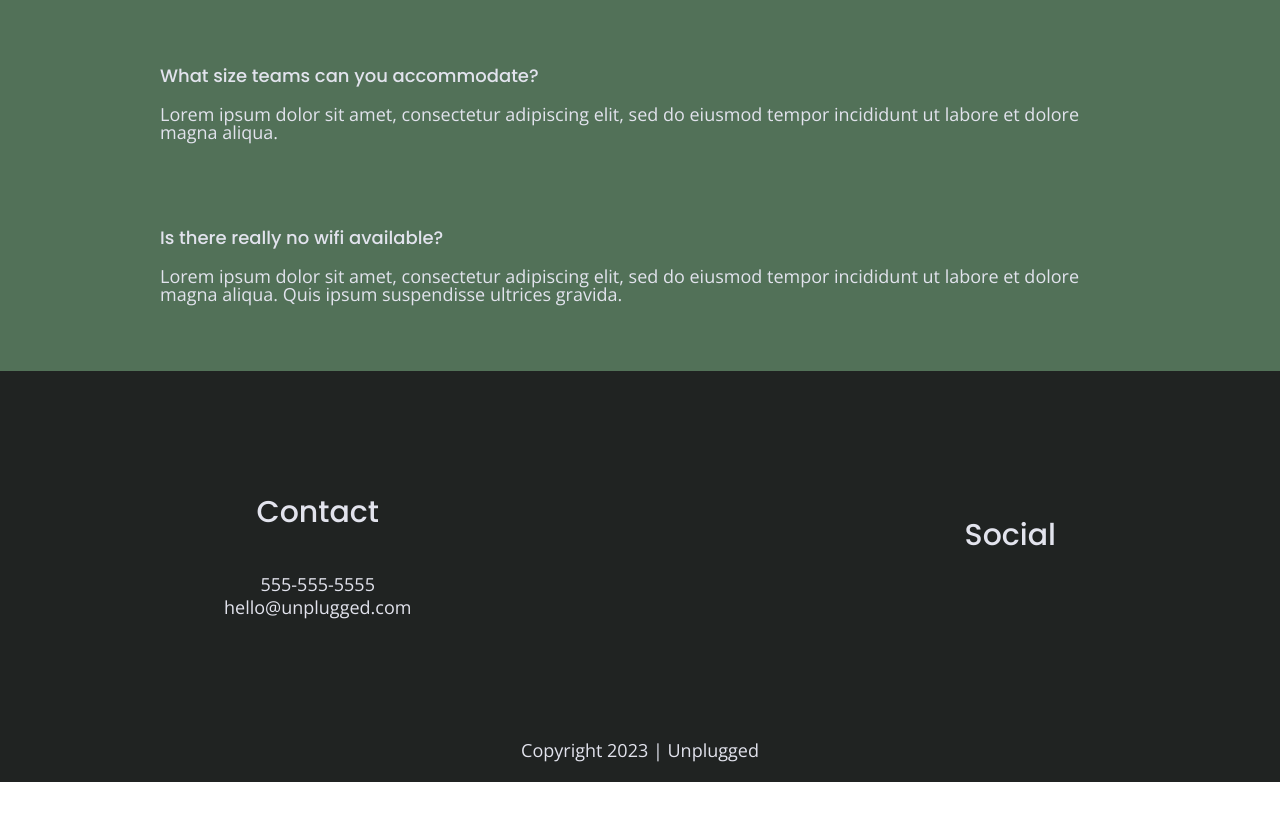
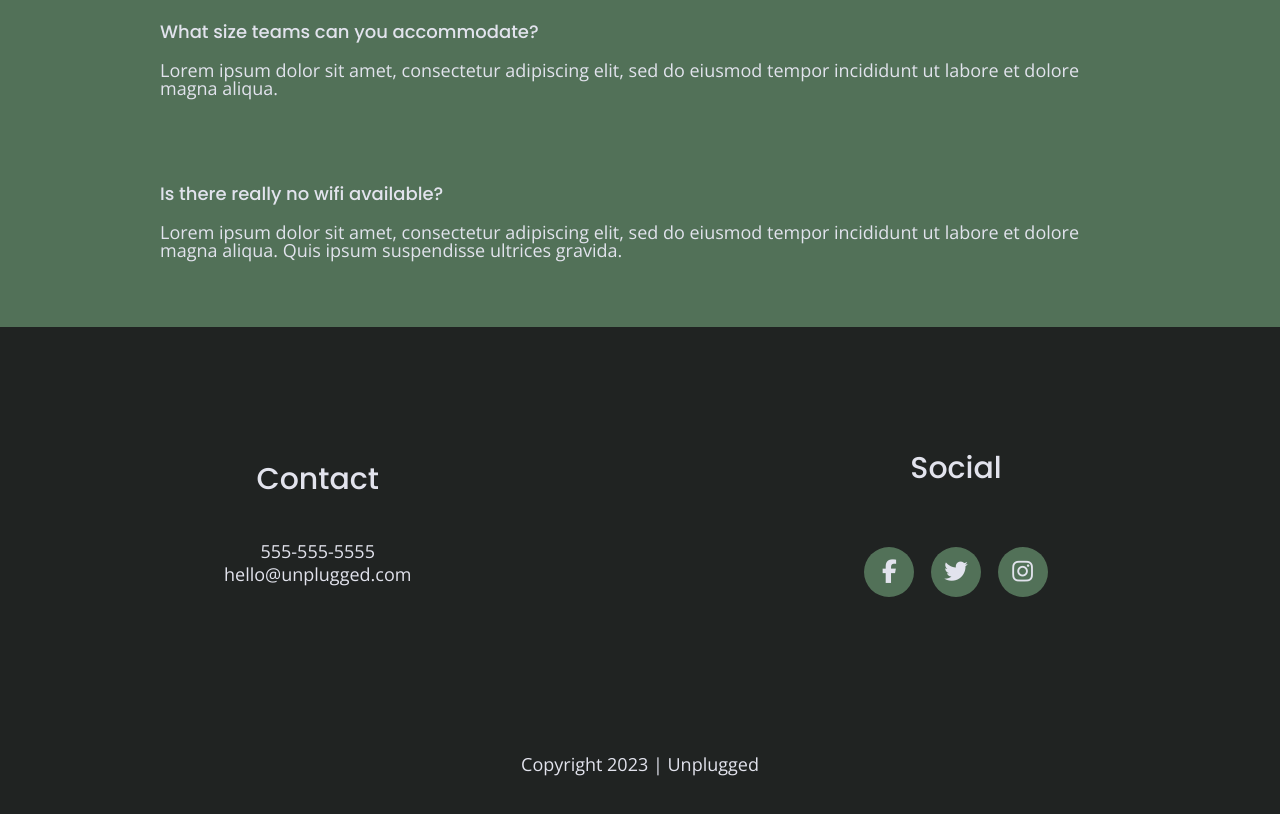
Before and after one commit to BethSims/unplugged, a website: page faq/index.html in a window 1280 px wide. Shown: the part 593-1407 px from the top of the page. Before the commit the page ends 1375 px from the top, so only its background shows below. Drawn offline with nearby package versions, Linux system fonts and the light colour scheme.

Commit message:
Added social media icons to footer

```diff
--- a/css/main.css
+++ b/css/main.css
@@ -215,10 +215,6 @@ footer .content-wrapper {
   margin: 50px 0;
 }
 
-footer p {
-  margin: 0;
-}
-
 footer .contact {
   margin-bottom: 50px;
 }
@@ -233,6 +229,14 @@ footer .social-icons p {
   display: flex;
   justify-content: center;
   align-items: center;
+  background-color: #527158;
+  border-radius: 50%;
+  height: 50px;
+  width: 50px;
+}
+
+footer .social-icons i {
+  font-size: 1.3125em;
 }
 
 footer .copyright {
@@ -325,6 +329,11 @@ input[type=button] {
   justify-content: center;
   align-items: center;
   flex-flow: row wrap;
+}
+
+.features i {
+  font-size: 3.75em;
+  margin-bottom: 40px;
 }
 
 /* Reviews */
@@ -600,6 +609,10 @@ input[type=button] {
     width: 62%;
   }
 
+  .features i {
+    margin-bottom: 30px;
+  }
+
   /* Reviews */
   .reviews article {
     display: flex;
@@ -613,6 +626,11 @@ input[type=button] {
   .reviews article figure,
   .reviews article div {
     width: 49%;
+  }
+
+  .reviews h3 {
+    width: 75%;
+    margin: 0;
   }
 
   /* Footer */
@@ -639,6 +657,11 @@ input[type=button] {
 
   footer p {
     line-height: 1.285;
+  }
+
+  footer .social-icons {
+    width: 12.5em;
+    justify-content: space-around;
   }
 
   footer .copyright {
@@ -754,11 +777,6 @@ input[type=button] {
 
   .features article {
     flex-basis: 33%;
-  }
-
-  .features i {
-    font-size: 3.75em;
-    margin-bottom: 40px;
   }
 
   /* Reviews */
--- a/faq/index.html
+++ b/faq/index.html
@@ -32,9 +32,11 @@
 
   <header>
     <div class="content-wrapper">
+      <figure>
       <a href="../index.html">
         <img src="../img/unpluggedlogo.png" alt="unplugged logo">
       </a>
+      </figure>
       <div class="header-divider">
 
       </div>
@@ -89,9 +91,12 @@
         <div class="social">
           <h4>Social</h4>
           <div class="social-icons">
-            <p><a href="https://www.facebook.com/yoursite" target="_blank" rel="noopener"></a></p>
-            <p><a href="https://www.twitter.com/handle" target="_blank" rel="noopener"></a></p>
-            <p><a href="https://www.instagram.com/handle" target="_blank" rel="noopener"></a></p>
+            <p><a href="https://www.facebook.com/yoursite" target="_blank" rel="noopener"><i
+                  class="fab fa-facebook-f"></i></a></p>
+            <p><a href="https://www.twitter.com/handle" target="_blank" rel="noopener"><i
+                  class="fab fa-twitter"></i></a></p>
+            <p><a href="https://www.instagram.com/handle" target="_blank" rel="noopener"><i
+                  class="fab fa-instagram"></i></a></p>
           </div>
         </div>
       </div> <!-- footer content ends -->
```
Also changed, not shown: about/index.html (+6 -3 lines), index.html (+3 -3 lines).
